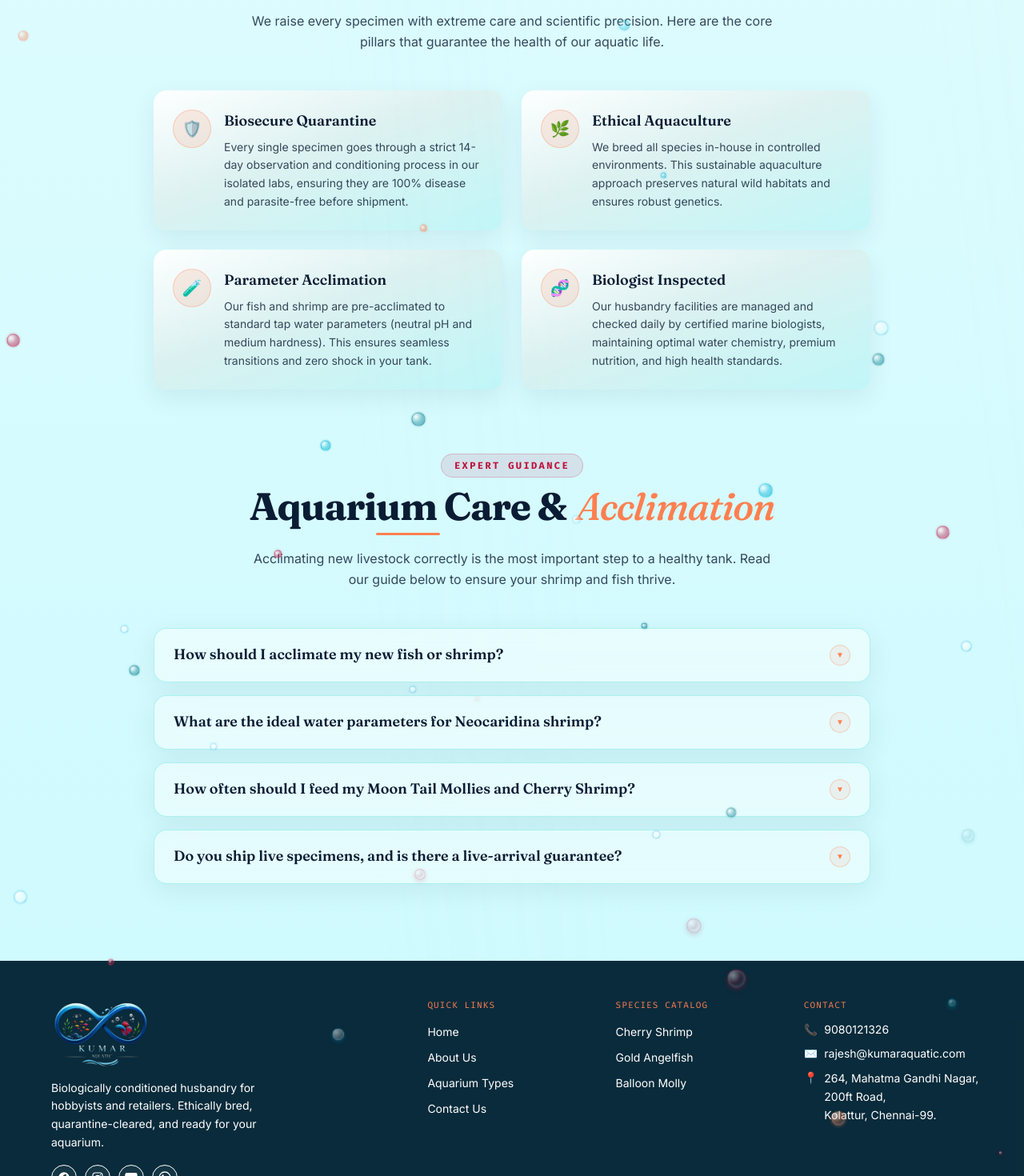
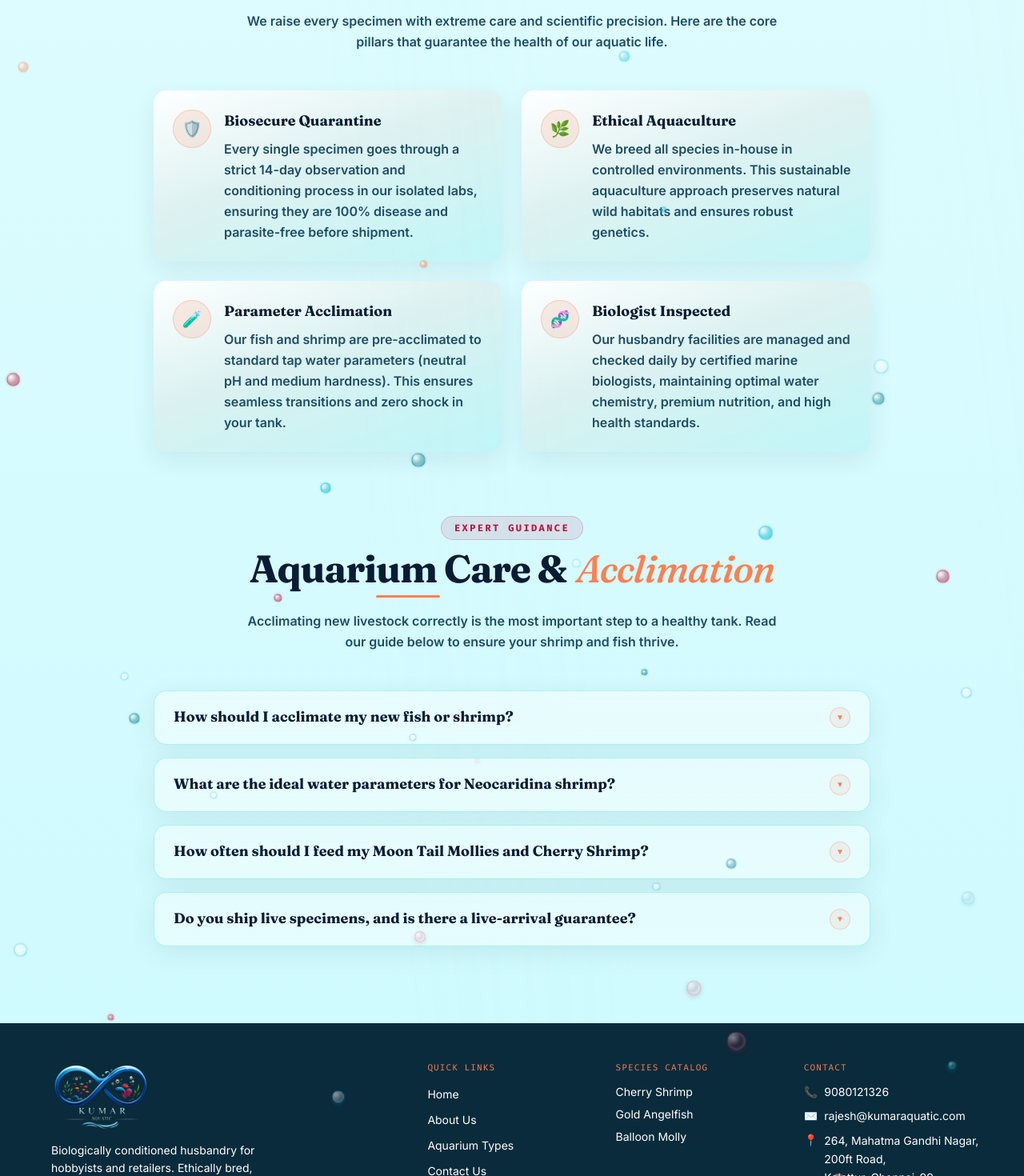
Before and after one commit to SJDwebtechzone/kumar_aqua, a React (Vite) app in the folder aquafarm-frontend/: page / in a window 1280 px wide. Shown: the part 1520-2990 px from the top of the page at 80% size. Built offline with nearby package versions, Linux system fonts and the light colour scheme; no server answers.

Commit message:
fix: resolve species page scroll-to-top issue on navigation and convert footer species buttons to router Link elements

```diff
--- a/aquafarm-frontend/src/Footer.jsx
+++ b/aquafarm-frontend/src/Footer.jsx
@@ -1,4 +1,5 @@
 import React from "react";
+import { Link } from "react-router-dom";
 import logo from "./assets/logo.png";
 
 /* Simple inline SVG icons — no extra dependencies needed */
@@ -42,9 +43,9 @@ export default function Footer({ onNavigate }) {
     { label: "Contact Us", id: "harbor" },
   ];
   const speciesLinks = [
-    "Cherry Shrimp",
-    "Gold Angelfish",
-    "Balloon Molly",
+    { label: "Cherry Shrimp", slug: "shrimp" },
+    { label: "Gold Angelfish", slug: "gold-angelfish" },
+    { label: "Balloon Molly", slug: "balloon-molly" },
   ];
   const socials = [
     { label: "Facebook", Icon: FacebookIcon, href: "#" },
@@ -107,13 +108,13 @@ export default function Footer({ onNavigate }) {
             <h4 className="font-mono text-[11px] uppercase tracking-widest text-[#FF7F50] mb-3">Species Catalog</h4>
             <ul className="space-y-2">
               {speciesLinks.map((s) => (
-                <li key={s}>
-                  <button
-                    onClick={() => onNavigate("growout")}
-                    className="text-xs sm:text-sm text-white hover:text-[#FF7F50] transition-colors focus:outline-none"
+                <li key={s.slug}>
+                  <Link
+                    to={`/species/${s.slug}`}
+                    className="text-xs sm:text-sm text-white hover:text-[#FF7F50] transition-colors block"
                   >
-                    {s}
-                  </button>
+                    {s.label}
+                  </Link>
                 </li>
               ))}
             </ul>
--- a/aquafarm-frontend/src/SpeciesDetail.jsx
+++ b/aquafarm-frontend/src/SpeciesDetail.jsx
@@ -115,6 +115,7 @@ export default function SpeciesDetail() {
   const [loadingDb, setLoadingDb] = useState(false);
 
   useEffect(() => {
+    window.scrollTo(0, 0);
     // Try static list first
     const staticSpecies = getSpeciesBySlug(slug);
     if (staticSpecies) {
--- a/aquafarm-frontend/src/components/CareFAQ.jsx
+++ b/aquafarm-frontend/src/components/CareFAQ.jsx
@@ -33,13 +33,13 @@ export default function CareFAQ() {
         return (
           <div
             key={idx}
-            className="glass-panel rounded-2xl border-[#FF7F50]/20 overflow-hidden bg-white/5 backdrop-blur-md transition-all duration-300 hover:bg-white/10"
+            className="glass-panel rounded-2xl border-[#FF7F50]/20 overflow-hidden bg-white/5 backdrop-blur-md transition-all duration-300 hover:bg-white/10 group"
           >
             <button
               onClick={() => toggle(idx)}
               className="w-full text-left px-6 py-5 flex items-center justify-between gap-4 text-[#0A1C33] focus:outline-none"
             >
-              <span className="font-display text-base sm:text-lg font-semibold leading-snug">
+              <span className="font-display text-lg font-bold leading-snug group-hover:text-[#FF7F50] transition-colors">
                 {faq.question}
               </span>
               <span
@@ -52,7 +52,7 @@ export default function CareFAQ() {
               className={`transition-all duration-300 ease-in-out ${isOpen ? 'max-h-[500px] border-t border-[#FF7F50]/10' : 'max-h-0'}`}
               style={{ overflow: 'hidden' }}
             >
-              <div className="px-6 py-5 text-sm leading-relaxed text-[#0A1C33]/80 font-body">
+              <div className="px-6 py-5 text-base font-semibold leading-relaxed text-[#1E4D66] font-body">
                 {faq.answer}
               </div>
             </div>
--- a/aquafarm-frontend/src/components/QualityStandards.jsx
+++ b/aquafarm-frontend/src/components/QualityStandards.jsx
@@ -31,17 +31,17 @@ export default function QualityStandards() {
       {STANDARDS_DATA.map((item, idx) => (
         <div
           key={idx}
-          className="rounded-2xl p-6 flex gap-4 transition-all duration-300 hover:-translate-y-1 shadow-[0_10px_30px_rgba(0,50,60,0.08)] hover:shadow-[0_16px_40px_rgba(0,50,60,0.14)]"
+          className="rounded-2xl p-6 flex gap-4 transition-all duration-300 hover:-translate-y-1 shadow-[0_10px_30px_rgba(0,50,60,0.08)] hover:shadow-[0_16px_40px_rgba(0,50,60,0.14)] group"
           style={{ background: CARD_GRADIENT }}
         >
           <div className="w-12 h-12 rounded-full bg-[#FF7F50]/15 border border-[#FF7F50]/30 flex items-center justify-center text-xl flex-shrink-0">
             {item.icon}
           </div>
           <div>
-            <h3 className="font-display text-base sm:text-lg font-semibold text-[#0A1C33]">
+            <h3 className="font-display text-lg font-bold text-[#0A1C33] group-hover:text-[#FF7F50] transition-colors">
               {item.title}
             </h3>
-            <p className="font-body text-xs sm:text-sm text-[#0A1C33]/80 mt-2 leading-relaxed">
+            <p className="font-body text-base font-semibold text-[#1E4D66] mt-2 leading-relaxed">
               {item.desc}
             </p>
           </div>
--- a/aquafarm-frontend/src/pages/About.jsx
+++ b/aquafarm-frontend/src/pages/About.jsx
@@ -48,7 +48,7 @@ function Shallows() {
           </span>
           <span className="text-[#FF7F50] font-light italic">with precision.</span>
         </h2>
-        <p className="font-body text-[#0A1C33]/80 mt-4 text-sm sm:text-base">
+        <p className="font-body text-base font-semibold text-[#1E4D66] mt-4 leading-relaxed">
           Our bio-secured pools duplicate the exact minerals, vegetation, and natural light cycles required for robust physiological development.
         </p>
       </div>
@@ -84,10 +84,10 @@ function Shallows() {
             </span>
             <span className="text-[#FF7F50] font-light italic">passion for aquatic life</span>
           </h3>
-          <p className="font-body text-sm sm:text-base text-[#0A1C33]/85 mt-4 leading-relaxed">
+          <p className="font-body text-base font-semibold text-[#1E4D66] mt-4 leading-relaxed">
             Kumar Aqua Farm began as a small backyard hatchery focused on cherry shrimp and grew into a full-scale aquaculture operation supplying hobbyists and retailers alike. Every specimen that leaves our facility has been raised, conditioned, and health-checked according to the same standards we'd want for our own home aquariums.
           </p>
-          <p className="font-body text-sm sm:text-base text-[#0A1C33]/85 mt-4 leading-relaxed">
+          <p className="font-body text-base font-semibold text-[#1E4D66] mt-4 leading-relaxed">
             We believe healthy aquatic ecosystems start with responsible breeding — not mass production. That philosophy shapes every tank, every water change, and every animal we send out the door.
           </p>
         </div>
@@ -109,11 +109,11 @@ function Shallows() {
           {values.map((v) => (
             <div
               key={v.title}
-              className="glass-panel glass-panel-hover rounded-2xl p-6 text-center border-[#FF7F50]/20"
+              className="glass-panel glass-panel-hover rounded-2xl p-6 text-center border-[#FF7F50]/20 group"
             >
               <div className="text-3xl mb-3">{v.icon}</div>
-              <h4 className="font-display text-base font-semibold text-[#0A1C33]">{v.title}</h4>
-              <p className="font-body text-xs text-[#0A1C33]/75 mt-2 leading-relaxed">{v.note}</p>
+              <h4 className="font-display text-lg font-bold text-[#0A1C33] group-hover:text-[#FF7F50] transition-colors">{v.title}</h4>
+              <p className="font-body text-base font-semibold text-[#1E4D66] mt-2 leading-relaxed">{v.note}</p>
             </div>
           ))}
         </div>
@@ -142,10 +142,10 @@ function Shallows() {
                 <span className="font-mono text-xs text-teal-deep px-2 py-0.5 rounded bg-[#FF7F50]/10 border border-[#FF7F50]/25">STAGE {s.count}</span>
                 <span className="font-mono text-4xl text-[#FF7F50]/15 font-bold group-hover:text-[#FF7F50]/35 transition-colors">#{s.count}</span>
               </div>
-              <h3 className="font-display text-xl text-[#0A1C33] font-semibold mt-2 group-hover:text-[#FF7F50] transition-colors">
+              <h3 className="font-display text-xl text-[#0A1C33] font-bold mt-2 group-hover:text-[#FF7F50] transition-colors">
                 {s.name}
               </h3>
-              <p className="font-body text-xs sm:text-sm text-[#0A1C33]/85 mt-3.5 leading-relaxed">
+              <p className="font-body text-base font-semibold text-[#1E4D66] mt-3.5 leading-relaxed">
                 {s.note}
               </p>
             </div>
--- a/aquafarm-frontend/src/pages/AquariumTypes.jsx
+++ b/aquafarm-frontend/src/pages/AquariumTypes.jsx
@@ -192,7 +192,7 @@ function GrowOut({ onNavigate, speciesData, quickStock }) {
             </span>
             <span className="text-[#FF7F50] font-light italic">Catalog</span>
           </h2>
-          <p className="font-body text-[#0A1C33]/80 mt-3 text-sm sm:text-base">
+          <p className="font-body text-base font-semibold text-[#1E4D66] mt-3 leading-relaxed">
             Every specimen is quarantine-cleared and acclimated to broad environmental baselines for straightforward integration.
           </p>
         </div>
@@ -228,12 +228,12 @@ function GrowOut({ onNavigate, speciesData, quickStock }) {
           {benefits.map((b) => (
             <div
               key={b.title}
-              className="rounded-2xl p-6 text-center shadow-[0_10px_30px_rgba(0,50,60,0.08)] hover:shadow-[0_16px_40px_rgba(0,50,60,0.14)] hover:-translate-y-1 transition-all duration-300"
+              className="rounded-2xl p-6 text-center shadow-[0_10px_30px_rgba(0,50,60,0.08)] hover:shadow-[0_16px_40px_rgba(0,50,60,0.14)] hover:-translate-y-1 transition-all duration-300 group"
               style={{ background: CARD_GRADIENT }}
             >
               <div className="text-3xl mb-3">{b.icon}</div>
-              <h4 className="font-display text-base font-semibold text-[#0A1C33]">{b.title}</h4>
-              <p className="font-body text-xs text-[#0A1C33]/75 mt-2 leading-relaxed">{b.note}</p>
+              <h4 className="font-display text-lg font-bold text-[#0A1C33] group-hover:text-[#FF7F50] transition-colors">{b.title}</h4>
+              <p className="font-body text-base font-semibold text-[#1E4D66] mt-2 leading-relaxed">{b.note}</p>
             </div>
           ))}
         </div>
@@ -249,7 +249,7 @@ function GrowOut({ onNavigate, speciesData, quickStock }) {
             <span>Looking for a</span>
             <span className="text-[#FF7F50] font-light italic">species not listed here?</span>
           </h3>
-          <p className="font-body text-sm text-[#0A1C33]/75 mt-2">
+          <p className="font-body text-base font-semibold text-[#1E4D66] mt-2 leading-relaxed">
             We regularly source new stock and take custom or bulk wholesale requests.
           </p>
         </div>
--- a/aquafarm-frontend/src/pages/Home.jsx
+++ b/aquafarm-frontend/src/pages/Home.jsx
@@ -63,7 +63,7 @@ const speciesData = (featuredFish && featuredFish.length > 0)
             </span>
             <span className="text-[#FF7F50] font-light italic">Standards</span>
           </h2>
-          <p className="font-body text-[#0A1C33]/80 mt-4 leading-relaxed text-sm sm:text-base">
+          <p className="font-body text-base font-semibold text-[#1E4D66] mt-4 leading-relaxed">
             We raise every specimen with extreme care and scientific precision. Here are the core pillars that guarantee the health of our aquatic life.
           </p>
         </div>
@@ -80,7 +80,7 @@ const speciesData = (featuredFish && featuredFish.length > 0)
             </span>
             <span className="text-[#FF7F50] font-light italic">Acclimation</span>
           </h2>
-          <p className="font-body text-[#0A1C33]/80 mt-4 leading-relaxed text-sm sm:text-base">
+          <p className="font-body text-base font-semibold text-[#1E4D66] mt-4 leading-relaxed">
             Acclimating new livestock correctly is the most important step to a healthy tank. Read our guide below to ensure your shrimp and fish thrive.
           </p>
         </div>
```
Also changed, not shown: aquafarm-frontend/src/pages/Contact.jsx (+12 -12 lines).
